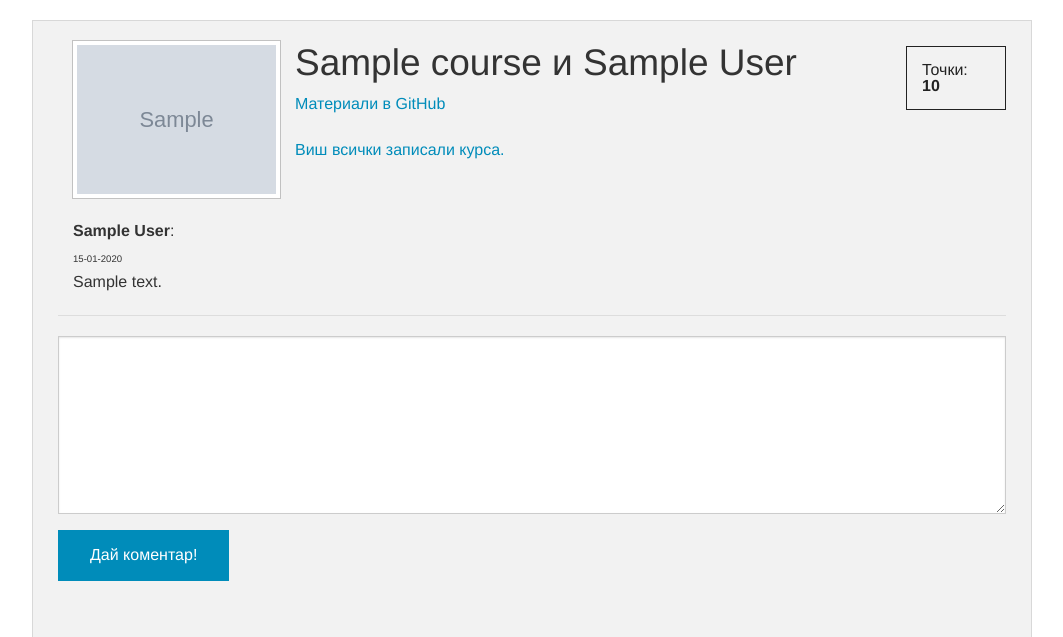
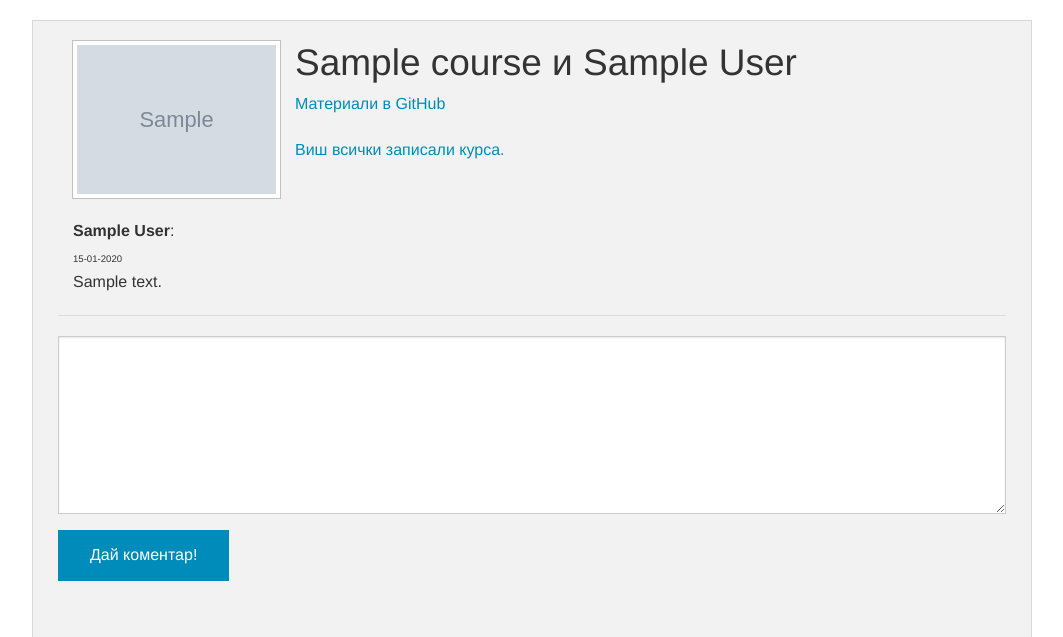
Before and after one commit to sebastian-code/Odin, a Django app: page /assignment/1/ in a window 1280 px wide. Shown: the part 45-682 px from the top of the page, without its empty margins (108-1171 px from the left). Run offline with Django 3.2, Linux system fonts and the light colour scheme; a user stored in the database is signed in; tables that the repository leaves empty hold one stand-in row (values such as "Sample post"); grey boxes marked "Sample" are stand-in pictures; some libraries are stand-ins or nearby versions.

Commit message:
Remove points from template

```diff
--- a/students/models.py
+++ b/students/models.py
@@ -33,6 +33,7 @@ class User(AbstractUser):
         max_width=200,
         blank=True,
     )
+
     github_account = models.URLField(null=True, blank=True)
     linkedin_account = models.URLField(null=True, blank=True)
     description = models.TextField(blank=True)
@@ -53,6 +54,7 @@ class User(AbstractUser):
         if not self.avatar:
             return settings.STATIC_URL + settings.NO_AVATAR_IMG
         return self.avatar.url
+
 
 class CourseAssignment(models.Model):
     EARLY = 1
--- a/students/templates/assignment.html
+++ b/students/templates/assignment.html
@@ -9,11 +9,6 @@
                     <img src="{{ assignment.user.getAvatarUrl }}" class="th">
                 </div>
                 <h2>{{ assignment.course }} и {{ assignment.user.get_full_name }}</h2>
-
-                <div id="points">
-                    Точки:
-                    <strong>{{ assignment.points }}</strong>
-                </div>
 
                 <div>
                     <p>
```
